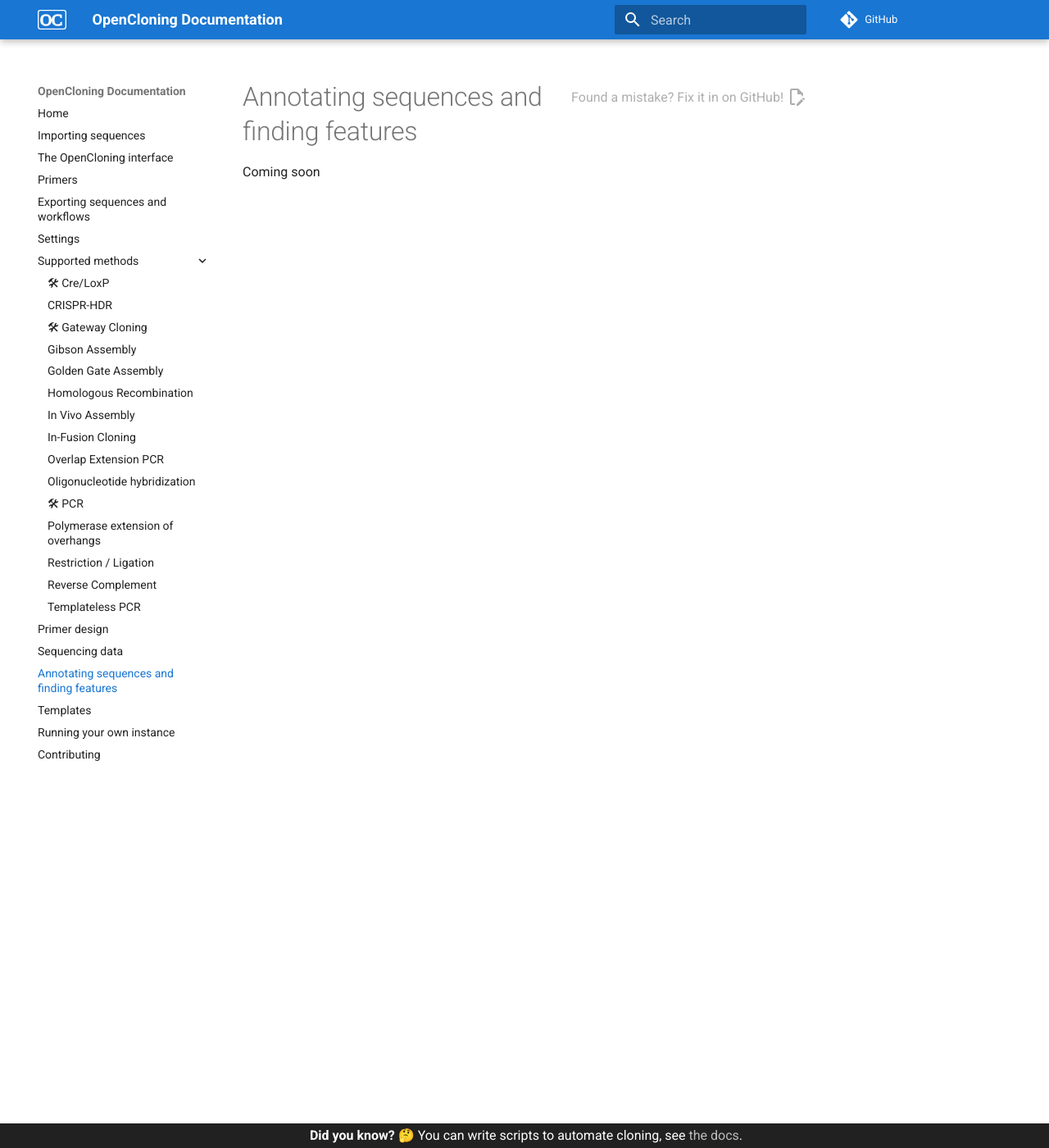
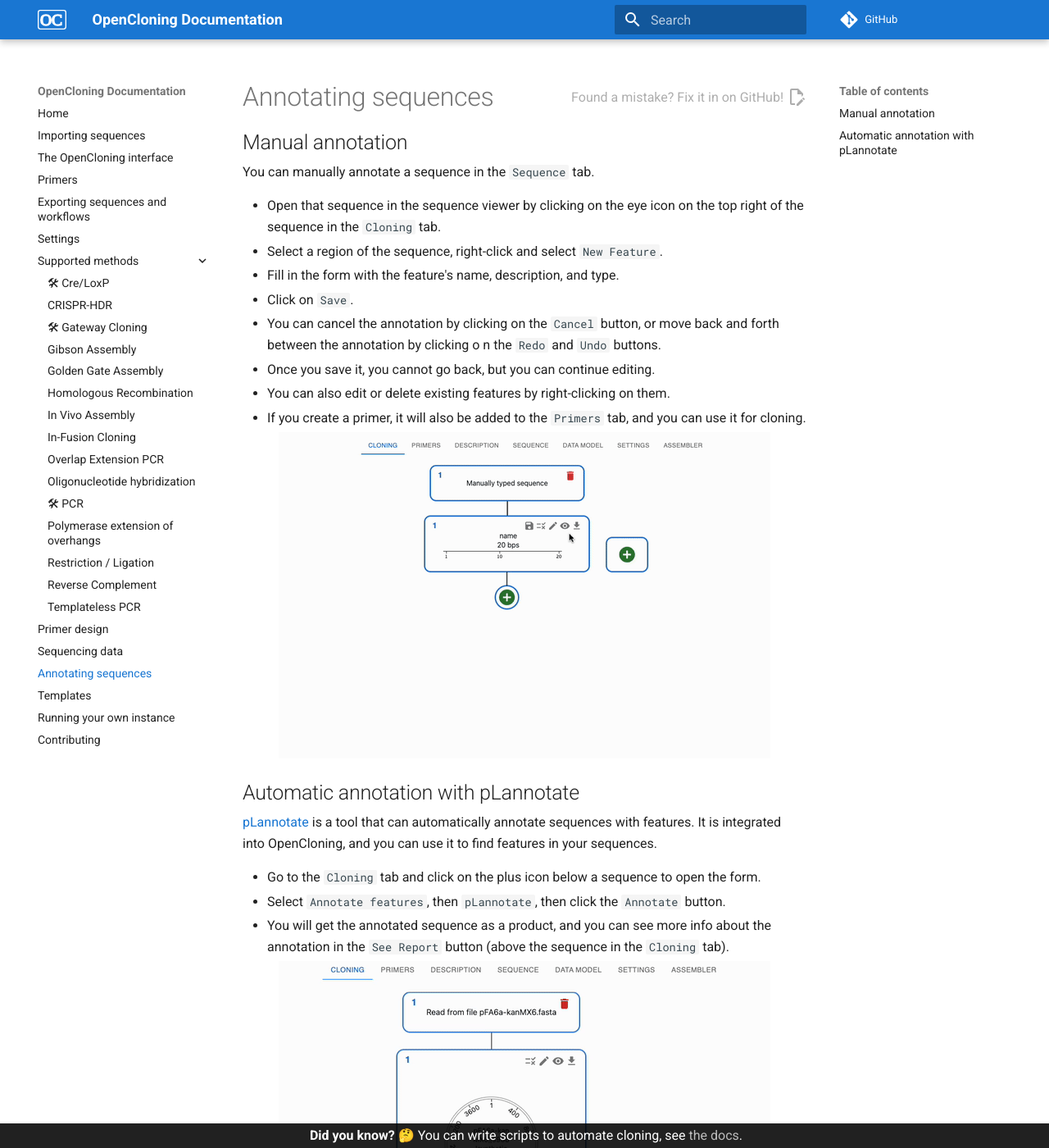
Before and after one commit to OpenCloning/OpenCloning_docs, an MkDocs documentation site: the page built from docs/annotating_sequences.md, in a window 1280 px wide and 1400 px high. Shown: the whole window at 82% size. Built offline with MkDocs 1.6.1 and Material for MkDocs 9.7.7, drawn with Linux system fonts in a browser that asks for light colours; comment, search, counter and statistics services are not loaded.

Commit message:
update with annotation instructions

```diff
--- a/docs/annotating_sequences.md
+++ b/docs/annotating_sequences.md
@@ -1,3 +1,30 @@
-# Annotating sequences and finding features
+# Annotating sequences
 
-Coming soon
+## Manual annotation
+
+You can manually annotate a sequence in the `Sequence` tab.
+
+* Open that sequence in the sequence viewer by clicking on the eye icon on the top right of the sequence in the `Cloning` tab.
+* Select a region of the sequence, right-click and select `New Feature`.
+* Fill in the form with the feature's name, description, and type.
+* Click on `Save`.
+* You can cancel the annotation by clicking on the `Cancel` button, or move back and forth between the annotation by clicking o n the `Redo` and `Undo` buttons.
+* Once you save it, you cannot go back, but you can continue editing.
+* You can also edit or delete existing features by right-clicking on them.
+* If you create a primer, it will also be added to the `Primers` tab, and you can use it for cloning.
+
+<div markdown style="max-width: 600px" class="img-container">
+![](assets/annotation_edit_features.gif)
+</div>
+
+## Automatic annotation with pLannotate
+
+[pLannotate](https://github.com/mmcguffi/pLannotate) is a tool that can automatically annotate sequences with features. It is integrated into OpenCloning, and you can use it to find features in your sequences.
+
+* Go to the `Cloning` tab and click on the plus icon below a sequence to open the form.
+* Select `Annotate features`, then `pLannotate`, then click the `Annotate` button.
+* You will get the annotated sequence as a product, and you can see more info about the annotation in the `See Report` button (above the sequence in the `Cloning` tab).
+
+<div markdown style="max-width: 600px" class="img-container">
+![](assets/annotation_pLannotate.gif)
+</div>
--- a/mkdocs.yml
+++ b/mkdocs.yml
@@ -66,7 +66,7 @@ nav:
       - Templateless PCR: methods/templateless_pcr.md
   - Primer design: primer_design.md
   - Sequencing data: sequencing_data.md
-  - Annotating sequences and finding features: annotating_sequences.md
+  - Annotating sequences: annotating_sequences.md
   - Templates: templates.md
   - Running your own instance: running_your_own_instance.md
   - Contributing: contributing.md
```
Also changed, not shown: docs/importing_sequences.md (+1 -1 lines), docs/methods/golden_gate.md (+1 -1 lines), docs/assets/annotation_edit_features.gif (added), docs/assets/annotation_pLannotate.gif (added).
